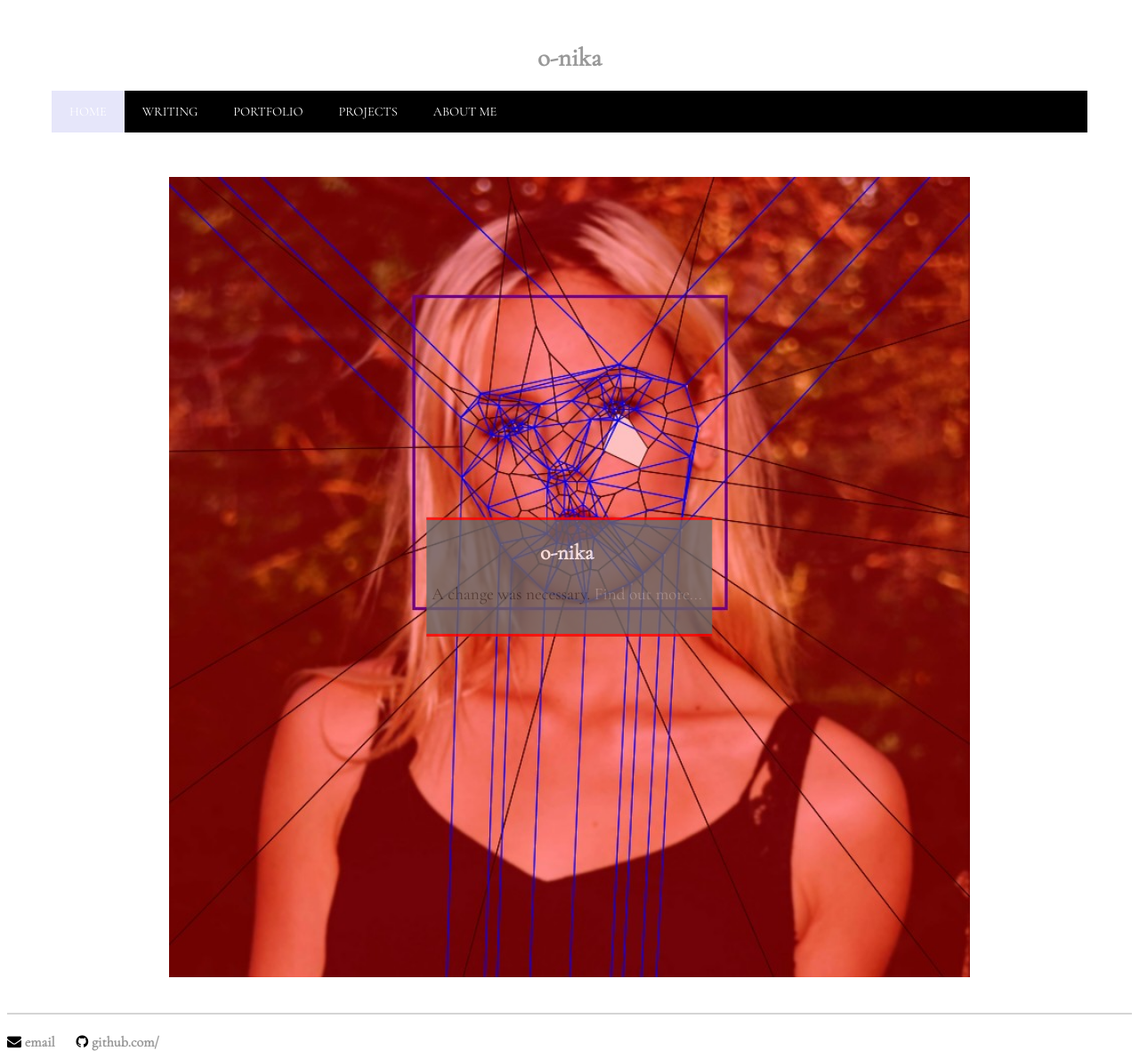
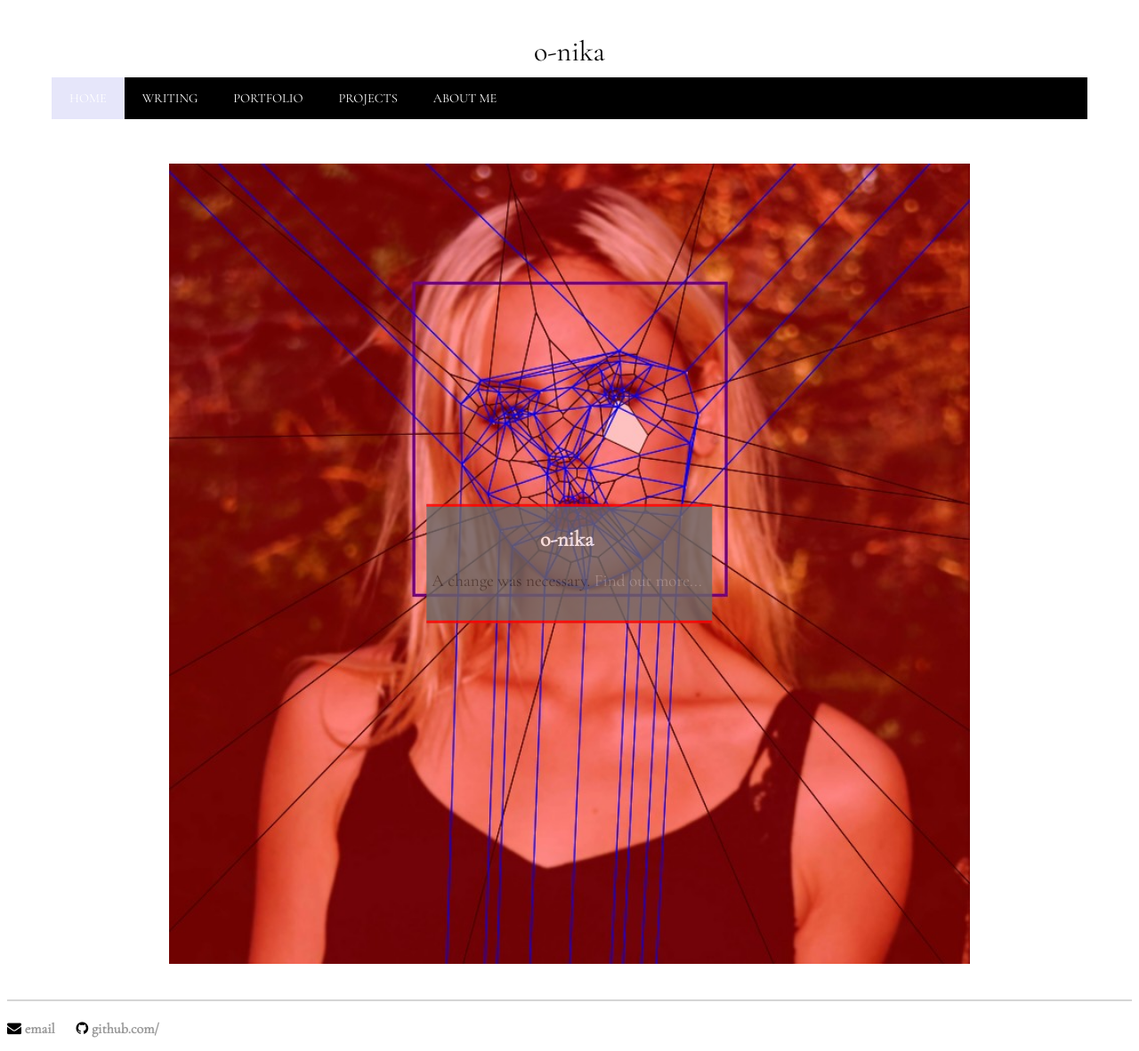
Before and after one commit to nikaroxanne/nikaroxanne.github.io, a Jekyll site: the page built from index.html, in a window 1280 px wide. Shown: the whole page at 89% size. Built offline with Jekyll 4.4.1, drawn with Linux system fonts in a browser that asks for light colours; some web fonts are replaced.

Commit message:
fixed homepage hyperlink on website logo

```diff
--- a/_includes/header.html
+++ b/_includes/header.html
@@ -1,6 +1,4 @@
 <header class = "header-main">
-	<a class = "header" href = "{{ site.url }}">
-		<h1 class = "header-name"> o-nika </h1>
-	</a>
+	<a class = "header" href = "{{ site.url }}"> o-nika </a>
 	{% include nav.html %}
 </header>
--- a/css/main.css
+++ b/css/main.css
@@ -497,9 +497,18 @@
 	text-decoration: none;
 }
 
-a.header:link a.header:visited {
+a.header:link, a.header:visited {
+	color: black;
+	padding: 10px;
+	text-align: center;
 	text-decoration: none;
-	padding: 5px;
+	display: inline-block;
+	font-size: 2.0em;
+	font-family: 'Cormorant Garamond', serif;
+}
+
+a.header:hover, a.header:active {
+	background-color: white
 }
 
 .header-name {
```
Also changed, not shown: 3 other files.
